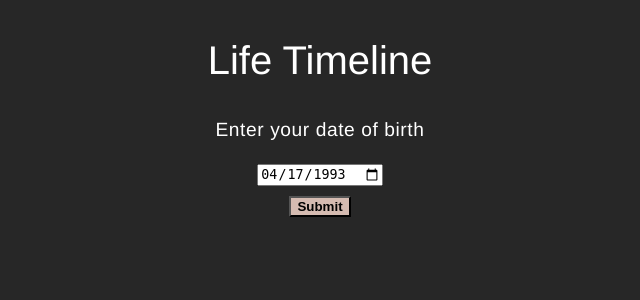
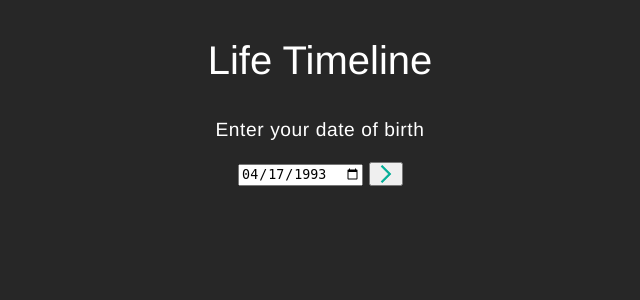
Before and after one commit to matthewleighton/life_timeline, a PHP site: page / in a window 1280 px wide. Shown: the top 300 px of the page, without its empty margins (320-960 px from the left). Run offline with PHP 8.4, Linux system fonts and the light colour scheme.

Commit message:
Add submit addow to dob form

```diff
--- a/pages/dob_form.php
+++ b/pages/dob_form.php
@@ -1,8 +1,10 @@
-<div id="dob_form">
-	<p class="dob_instruction">Enter your date of birth</p>
+<div id="dob-form">
+	<p class="dob-instruction">Enter your date of birth</p>
 	<form method="POST">
-		<input type="date" name="dob" value="1993-04-17" id="dob_input">
-		<br/>
-		<input type="submit" id="dob_submit">
+		<input type="date" name="dob" value="1993-04-17" id="dob-input">
+		<button type="submit" id="dob-submit-button">
+			<img src="assets/images/right-arrow.svg" id="dob-submit-image"/>
+		</button>
+		<!--<input type="submit" id="dob-submit">-->
 	</form>
 </div>
--- a/public/timeline.css
+++ b/public/timeline.css
@@ -11,18 +11,30 @@ body {
 
 
 /* DOB Entry Page */
-#dob_form {
+#dob-form {
 	text-align: center;
 }
 
-.dob_instruction {
+.dob-instruction {
 	font-size: 1.2em;
 	letter-spacing: 0.03em;
 	margin: 15px;
 }
 
-#dob_input {
+#dob-input {
 	margin: 10px;
+}
+
+#dob-submit-button {
+	height: 1.8em;
+	position: relative;
+	top: 0.3em;
+	left: -0.7em;
+}
+
+#dob-submit-image {
+	/*height: 1.5em;*/
+	height: 100%;
 }
 
 #dob_submit {
```
Also changed, not shown: public/assets/images/right-arrow.svg (added).
